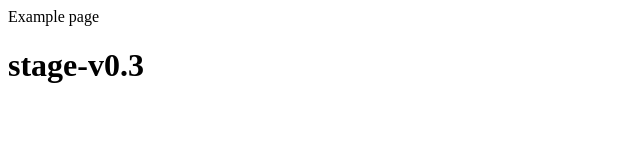
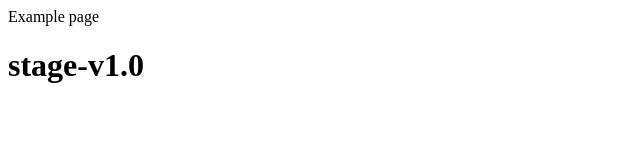
Before and after one commit to yuri-artemiev/webapp-stage, a plain HTML site: page index.html in a window 1280 px wide. Shown: the full height of the page, 0-640 px from the left. Drawn offline with Linux system fonts and the light colour scheme.

Commit message:
changed index.html

```diff
--- a/index.html
+++ b/index.html
@@ -3,6 +3,6 @@
 Example page
 </head>
 <body>
-<h1>stage-v0.3</h1>
+<h1>stage-v1.0</h1>
 </body>
 </html>
```
